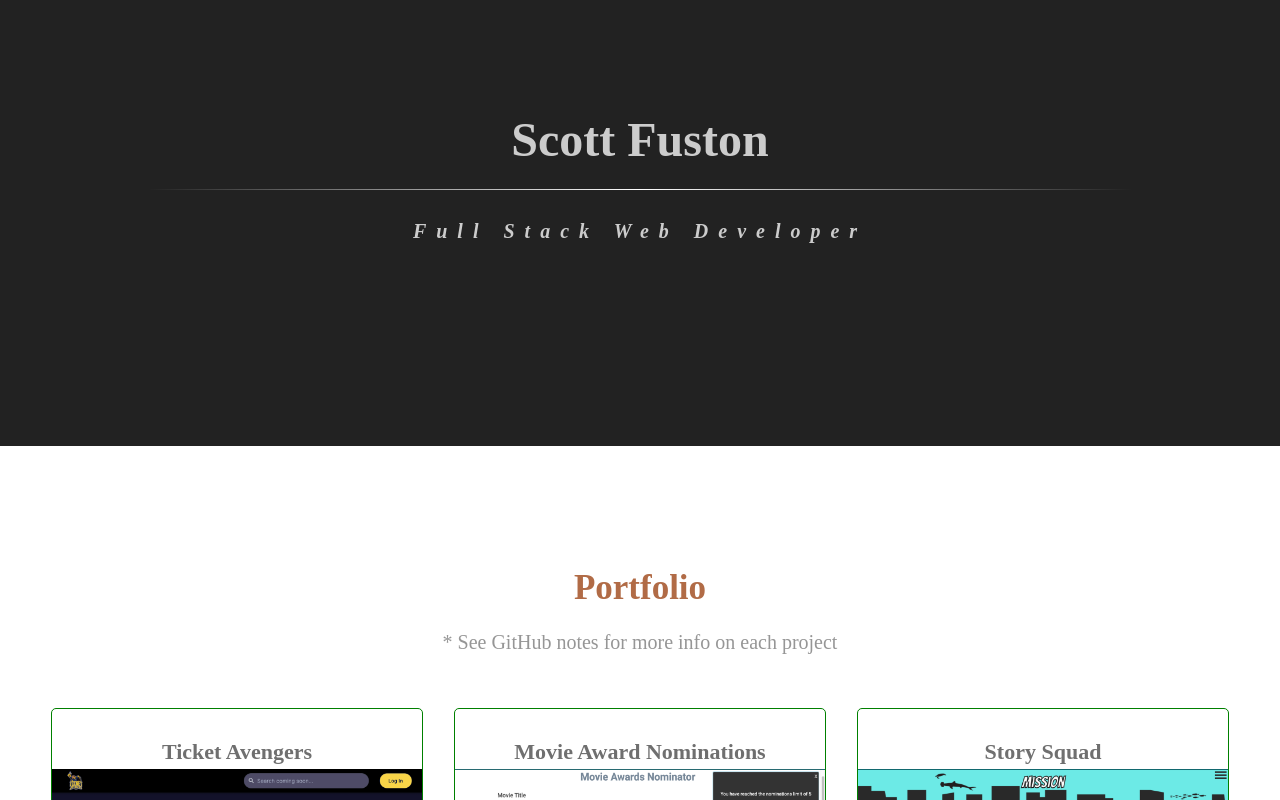
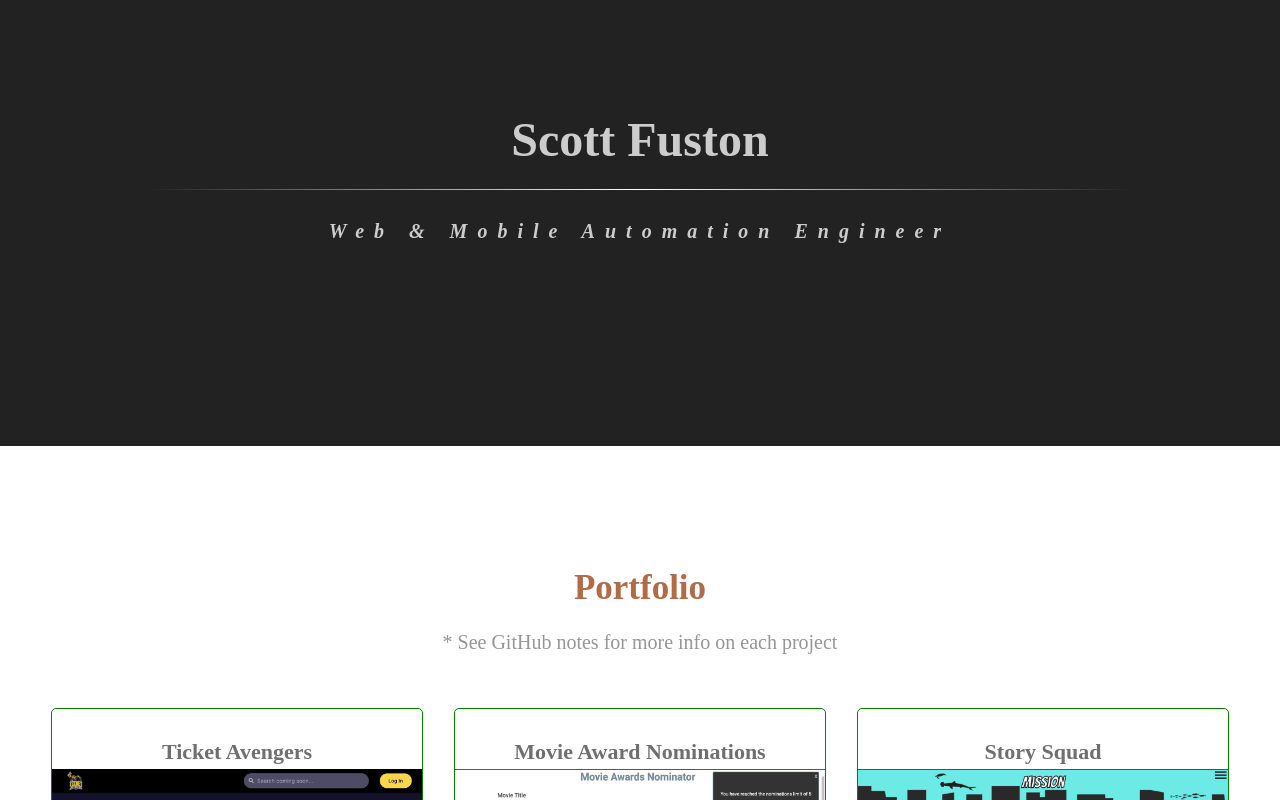
Before and after one commit to fuston05/scott-fuston-portfolio, a React (Create React App) app: page / in a window 1280 px wide. Shown: the top 800 px of the page. Built offline with nearby package versions, Linux system fonts and the light colour scheme.

Commit message:
updates title

```diff
--- a/src/components/Common/Header/Header.jsx
+++ b/src/components/Common/Header/Header.jsx
@@ -11,7 +11,7 @@ const Header = () => {
             </div>
             <hr />
             <div className="slogan">
-                <h3>Full Stack Web Developer</h3>
+                <h3>Web & Mobile Automation Engineer</h3>
             </div>
             <NavMain />
         </header>
```
